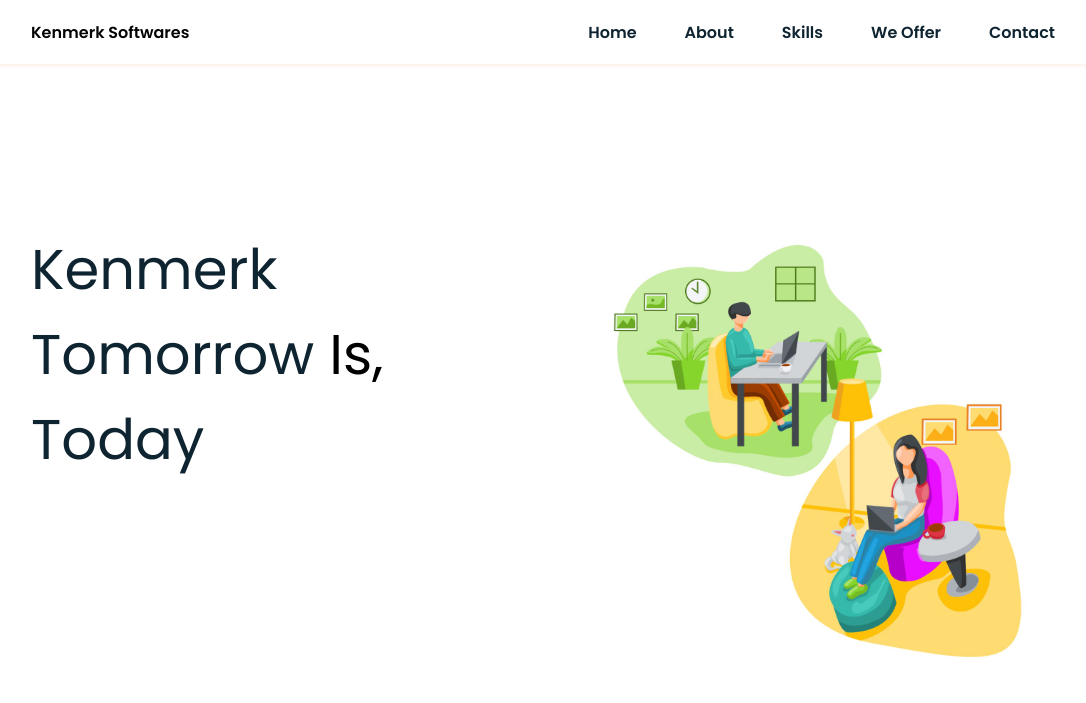
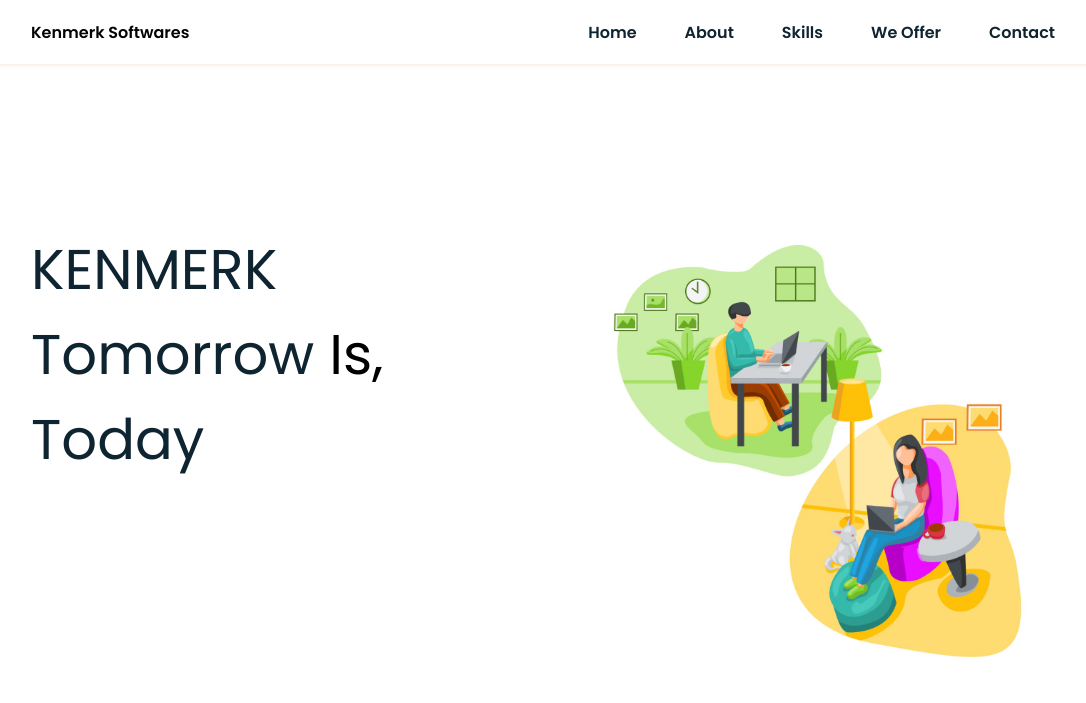
Before and after one commit to kenmerk-softwares/kenmerksoftwares, a plain HTML site: page index.html in a window 1280 px wide. Shown: the top 703 px of the page, without its empty margins (97-1183 px from the left). Drawn offline with nearby package versions, Linux system fonts and the light colour scheme.

Commit message:
Update index.html

```diff
--- a/index.html
+++ b/index.html
@@ -40,7 +40,7 @@
             <!--===== HOME =====-->
             <section class="home bd-grid" id="home">
                 <div class="home__data">
-                    <h8 class="home__title">Kenmerk<br>Tomorrow <span class="home__title-color">Is,</span><br> Today</h8>
+                    <h8 class="home__title">KENMERK<br>Tomorrow <span class="home__title-color">Is,</span><br> Today</h8>
 
                     <a href="#contact" class=""></a>
                 </div>
```
